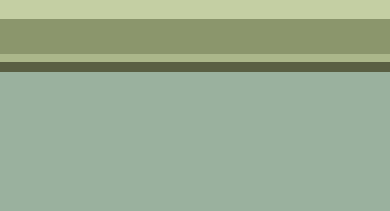
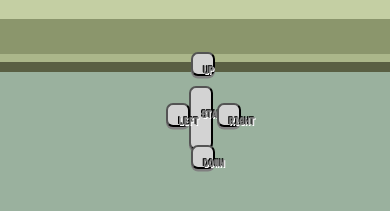
Before and after one commit to VamshivamcV/Vintage-Snake-Game-II, a plain HTML site: page index.html in a window 390 px wide. Shown: the part 633-844 px from the top of the page. Drawn offline with Linux system fonts and the light colour scheme.

Commit message:
Add files via upload
added sounds and touch buttons for mobile supported

```diff
--- a/index.html
+++ b/index.html
@@ -24,6 +24,17 @@
                 </div>
             </div>
         </div>
+
+        <button class='start-btn b' onclick="startButton()">START</button>
+
+        <div class = 'arrows' >
+            <button class="b1 b" onclick="moveup()">UP</button><br><br>
+            <button class="b2 b" onclick="moveleft()">LEFT</button>
+            <button class="b3 b" onclick="moveright()">RIGHT</button><br><br>
+            <button class="b4 b" onclick="movedown()">DOWN</button>
+        </div>
+
+
         <h1 id="instruction-text">Press spacebar to start the game</h1>
         <img id="logo" src="snake.png" alt="Snake logo"/>
     </body>
--- a/script.js
+++ b/script.js
@@ -25,6 +25,9 @@ let snake = [{ x: 10, y: 10 }];
 let food = generateFood();
 
 let highScore = 0;
+
+var snd1 = new Audio('Aout.wav');
+var snd2 = new Audio('Aeat.wav');
 
 // drawing game map, snake, food
 function draw() {
@@ -98,6 +101,7 @@ function move() {
     // snake.pop();
 
     if (head.x === food.x && head.y === food.y){
+        snd2.play();
         food = generateFood();
         increaseSpeed();
         clearInterval(gameInterval); //clear past interval
@@ -129,8 +133,11 @@ function startGame() {
     }, gameSpeedDelay);
 }
 
+
+
 // keypress event Listener
 function handleKeyPress(event) {
+
     if((!gameStarted && event.code === 'Space') || (!gameStarted && event.key === ' '))
         {
             startGame();
@@ -149,9 +156,35 @@ function handleKeyPress(event) {
                     direction = 'right';
                     break;
             }
-        }
+    }
+}
 
+// touch buttons
+
+let bool = false;
+
+const startButton = () => {
+    resetGame();
+    startGame();
 }
+
+function moveup() {
+    direction = 'up';
+}
+
+function movedown() {
+    direction = 'down';
+}
+
+function moveleft() {
+    direction = 'left';
+}
+
+function moveright() {
+    direction = 'right';
+}
+
+console.log(direction);
 
 document.addEventListener('keydown', handleKeyPress);
 
@@ -172,11 +205,15 @@ function checkCollision() {
     const head = snake[0];
 
     if (head.x < 1 || head.x > gridSize || head.y < 1 || head.y > gridSize) {
+        snd1.play();
+        alert("You Lost the Game");
         resetGame();
     }
 
     for (let i = 1; i< snake.length; i++) {
         if (head.x ===snake[i].x && head.y === snake[i].y){
+            snd1.play();
+            alert("You Lost the Game");
             resetGame();
         }
     }
--- a/style.css
+++ b/style.css
@@ -80,3 +80,70 @@ body{
 #logo{
     position: absolute;
 }
+
+.b{
+    text-align:center;
+    font-size: small;
+    font-family: 'VT323', monospace;
+    position: fixed;
+    width: 5%;
+    display: inline-block;
+    margin: 10px;
+    font-weight: bold;
+    padding: 10px 10px 10px 10px ;
+    background-color: lightgray;
+    text-shadow: -1px -1px black, 1px 1px white;
+    color: gray;
+    -webkit-border-radius: 7px;
+	-moz-border-radius: 7px;
+	-o-border-radius: 7px;
+	border-radius: 7px;
+    box-shadow: 0 .2em gray;
+    cursor: pointer;
+    justify-content: center;
+
+}
+
+.b1{
+
+    bottom:15%;
+    top: 80%;
+    right: 25%;
+    left: 46.5%;
+}
+.b2{
+    top: 86%;
+    bottom: 9%;
+    left: 40%;
+}
+.b3{
+    bottom: 9%;
+    top: 86%;
+    left: 53%;
+}
+.b4{
+    bottom: 4%;
+    top: 91%;
+    right: 25%;
+    left: 46.5%;
+}
+
+.start-btn{
+    width: 6%;
+    padding: 20px 10px 40px 10px ;
+    top: 84%;
+    left: 46%;
+    bottom: 10%;
+}
+
+.b:hover {
+    background-color: #3c752d;
+    color: white;
+  }
+
+
+@media(min-width: 800px){
+    .arrows,.start-btn{
+        display: none;
+    }
+}
```
Also changed, not shown: 2 other files.
